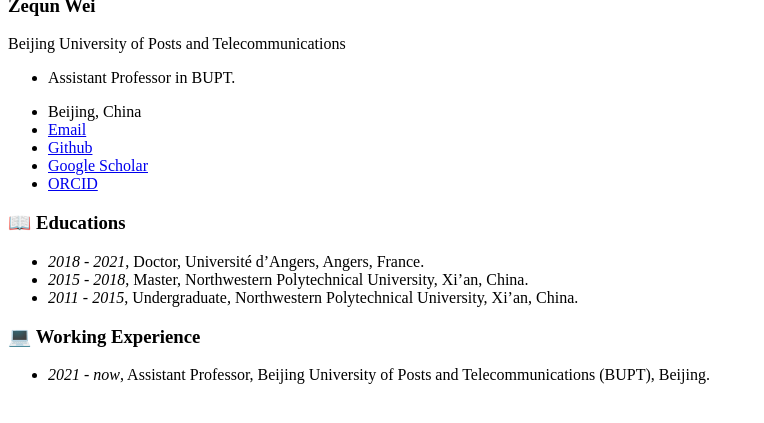
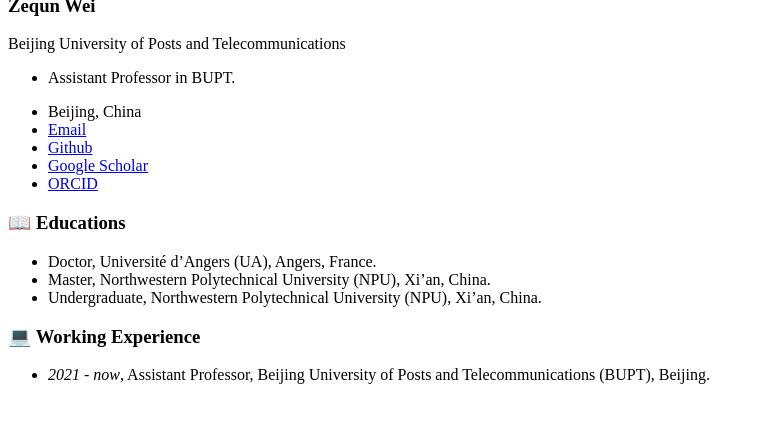
Before and after one commit to Zequn-Wei/Zequn-Wei.github.io, a Jekyll site: the page built from _pages/includes/others.md, in a window 1280 px wide, cut to the strip 458-881 px from the top of the page. Shown: the whole strip, without its empty margins (0-764 px from the left). Built offline with Jekyll 4.4.1, drawn with Linux system fonts in a browser that asks for light colours; our own code applies the rules of GitHub Pages for plain Markdown files.

Commit message:
11111510

```diff
--- a/_pages/includes/others.md
+++ b/_pages/includes/others.md
@@ -1,11 +1,11 @@
 
 # 📖 Educations
-- *2018 - 2021*, Doctor, Université d'Angers, Angers, France.
-- *2015 - 2018*, Master, Northwestern Polytechnical University, Xi'an, China.
-- *2011 - 2015*, Undergraduate, Northwestern Polytechnical University, Xi'an, China.
+- Doctor, Université d'Angers (UA), Angers, France.
+- Master, Northwestern Polytechnical University (NPU), Xi'an, China.
+- Undergraduate, Northwestern Polytechnical University (NPU), Xi'an, China.
 
 # 💻 Working Experience
-- *2021 - now*,     Assistant Professor, Beijing University of Posts and Telecommunications (BUPT), Beijing.
+- *2021 - now*, Assistant Professor, Beijing University of Posts and Telecommunications (BUPT), Beijing.
 
 <!--
 # 💬 Invited Talks
```
Also changed, not shown: _pages/includes/pub.md (+2 -0 lines).
